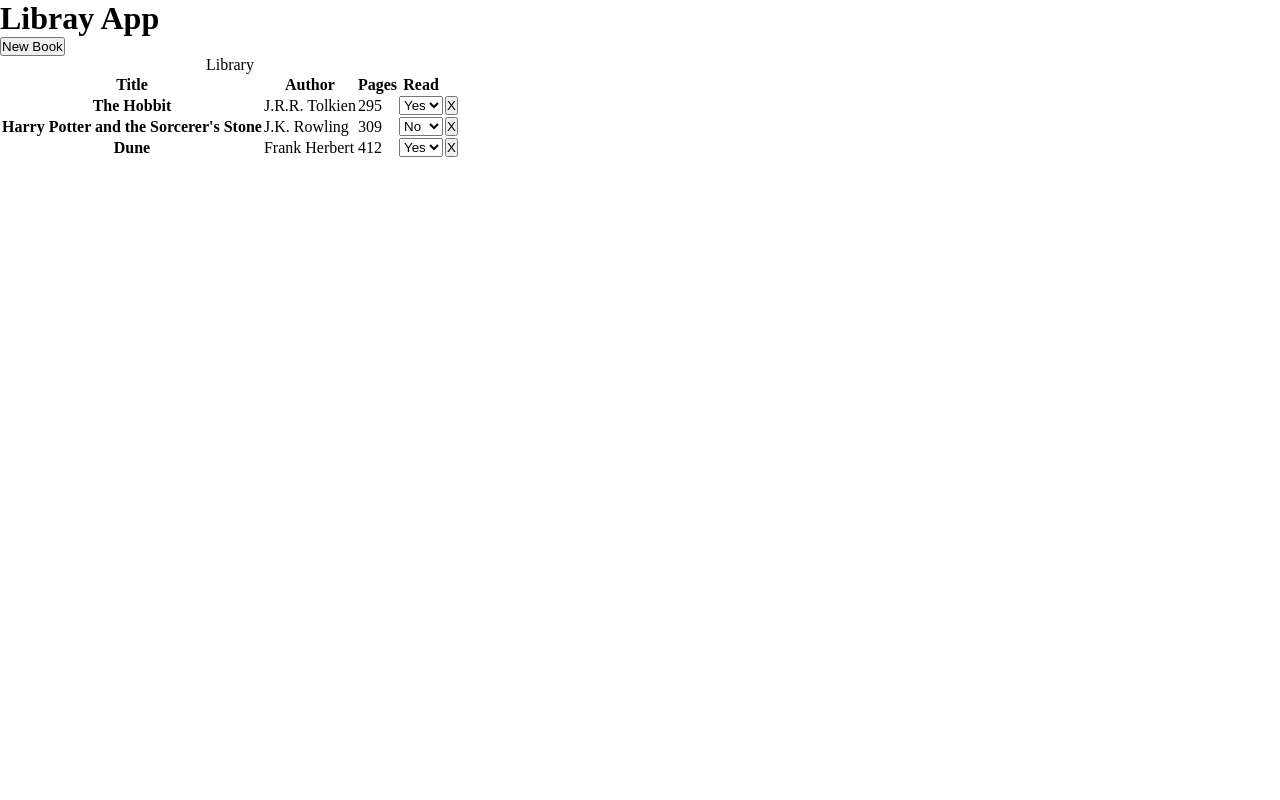
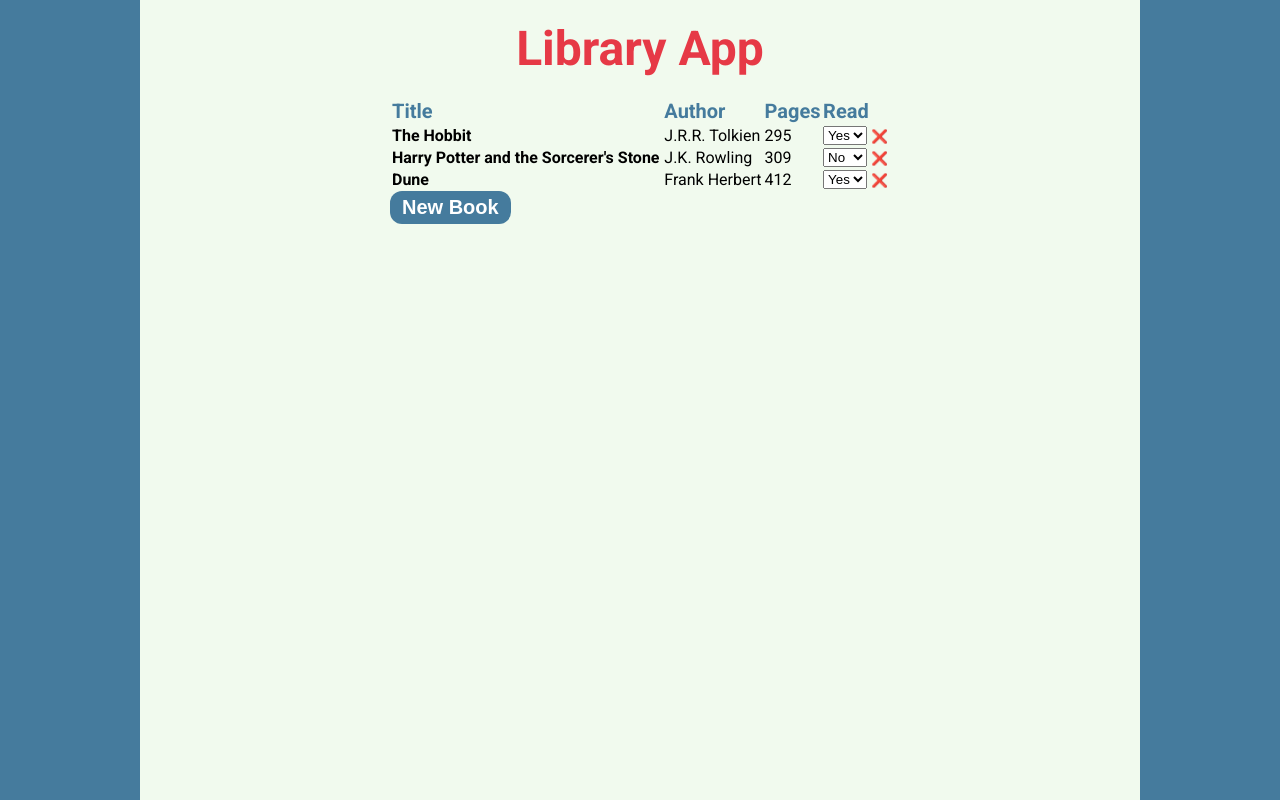
Before and after one commit to zimwick/library, a plain HTML site: page index.html in a window 1280 px wide. Drawn offline with Linux system fonts and the light colour scheme.

Commit message:
Implement css styling

```diff
--- a/index.html
+++ b/index.html
@@ -3,15 +3,35 @@
   <head>
     <meta charset="UTF-8" />
     <meta name="viewport" content="width=device-width, initial-scale=1.0" />
+    <link rel="preconnect" href="https://fonts.googleapis.com" />
+    <link rel="preconnect" href="https://fonts.gstatic.com" crossorigin />
+    <link
+      href="https://fonts.googleapis.com/css2?family=Roboto:ital,wght@0,100..900;1,100..900&display=swap"
+      rel="stylesheet"
+    />
     <script src="script.js" defer></script>
     <link rel="stylesheet" href="style.css" />
     <title>Library App</title>
   </head>
   <body>
-    <header><h1>Libray App</h1></header>
+    <header><h1>Library App</h1></header>
     <main>
+      <table>
+        <caption>
+          Library
+        </caption>
+        <thead>
+          <tr>
+            <th>Title</th>
+            <th>Author</th>
+            <th>Pages</th>
+            <th>Read</th>
+          </tr>
+        </thead>
+        <tbody id="table-data"></tbody>
+      </table>
       <div class="add-book-container">
-        <button id="add-book-btn" type="button">New Book</button>
+        <button id="add-book-btn" class="btn" type="button">New Book</button>
         <form action="" class="hidden">
           <div class="form-book-title">
             <label for="title">Title: </label>
@@ -44,25 +64,11 @@
             </select>
           </div>
           <div class="form-btn-container">
-            <button id="form-submit" type="submit">Submit</button>
-            <button id="form-cancel" type="button">Cancel</button>
+            <button id="form-submit" class="btn" type="submit">Submit</button>
+            <button id="form-cancel" class="btn" type="button">Cancel</button>
           </div>
         </form>
       </div>
-      <table>
-        <caption>
-          Library
-        </caption>
-        <thead>
-          <tr>
-            <th>Title</th>
-            <th>Author</th>
-            <th>Pages</th>
-            <th>Read</th>
-          </tr>
-        </thead>
-        <tbody id="table-data"></tbody>
-      </table>
     </main>
   </body>
 </html>
--- a/script.js
+++ b/script.js
@@ -62,7 +62,7 @@ const displayBooks = function () {
 
     //populate delete button per book
     const tdDelete = document.createElement("td");
-    tdDelete.innerHTML = `<button data-id=${book.id} class="delete-btn" type='button'>X</button>`;
+    tdDelete.innerHTML = `<button data-id=${book.id} class="delete-btn" type='button'>❌</button>`;
 
     tableBody.appendChild(tr);
     tr.appendChild(thTitle);
--- a/style.css
+++ b/style.css
@@ -4,6 +4,81 @@
   box-sizing: border-box;
 }
 
+html {
+  background-color: #457b9d;
+  font-family: "Roboto", sans-serif;
+}
+
+body {
+  background-color: #f1faee;
+  padding-top: 20px;
+  width: 1000px;
+  height: 100vh;
+  margin: 0 auto;
+}
+
+h1 {
+  text-align: center;
+  color: #e63946;
+  font-size: 48px;
+}
+header {
+  margin-bottom: 20px;
+}
+
+.add-book-container {
+  margin: 0 auto;
+  text-align: left;
+  width: 500px;
+}
+
+table {
+  width: 500px;
+  margin: 0 auto;
+  text-align: left;
+}
+
+caption {
+  display: none;
+}
+
+thead {
+  color: #457b9d;
+  font-size: 20px;
+}
+
+.btn {
+  background-color: #457b9d;
+  color: #fff;
+  font-size: 20px;
+  border-radius: 12px;
+  padding: 5px 12px;
+  font-weight: 600;
+  border: none;
+  transition: all 0.3s;
+}
+
+.btn:hover {
+  background-color: #3f708e;
+  cursor: pointer;
+}
+
+.delete-btn {
+  border: none;
+  background-color: transparent;
+}
+
+.delete-btn:hover {
+  cursor: pointer;
+}
+
 .hidden {
   display: none;
 }
+
+form div {
+  display: flex;
+  width: 300px;
+  justify-content: space-between;
+  gap: 12px;
+}
```
